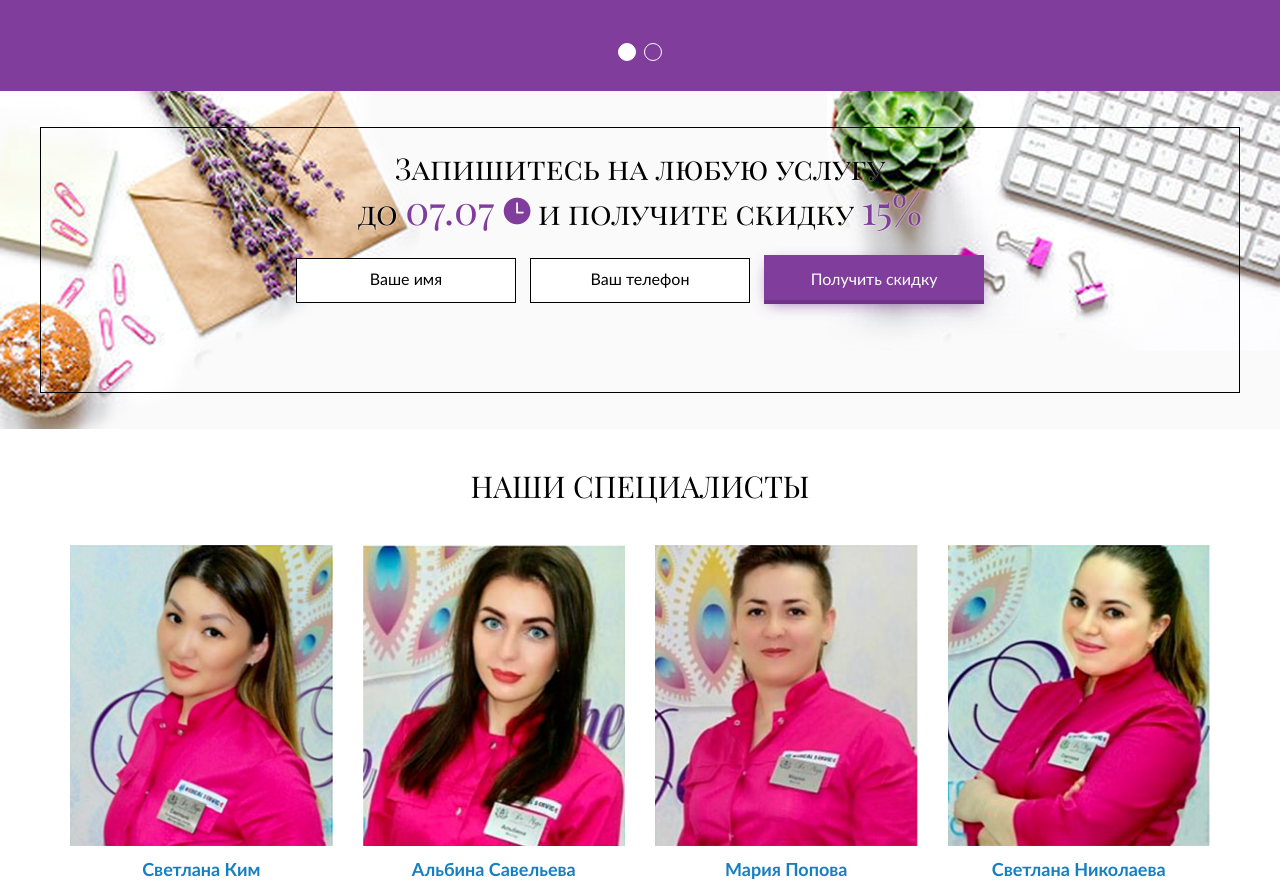
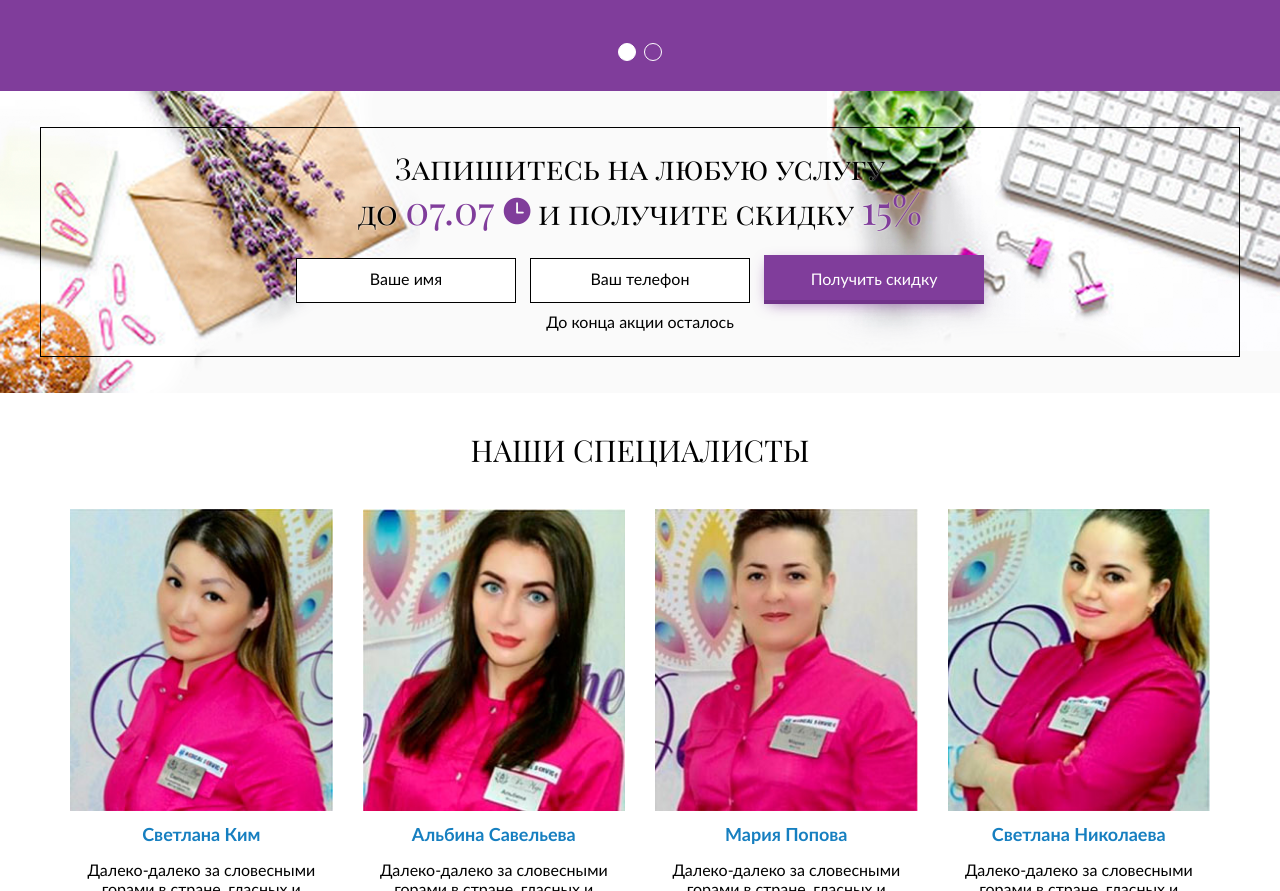
Before and after one commit to r1p-32/de-mare, a website: page app/index.html in a window 1280 px wide. Shown: the part 1362-2253 px from the top of the page. Drawn offline with nearby package versions, Linux system fonts and the light colour scheme; files that its build step writes are made by us from their sources; files whose address does not match are found by name.

Commit message:
add timer and readme

```diff
--- a/app/index.html
+++ b/app/index.html
@@ -441,6 +441,10 @@
 				<input type="text" class="main-input" name="name" placeholder="Ваше имя">
 				<input type="text" class="main-input" name="phone" placeholder="Ваш телефон">
 				<button type="submit" class="btn">Получить скидку</button>
+				<div class="timer">
+					<span>До конца акции осталось</span>
+					<script src="http://megatimer.ru/s/2d2a866ae3606bb6b75080a7e0db3738.js"></script>
+				</div>
 			</form>
 		</div>
 	</section>
--- a/app/sass/main.sass
+++ b/app/sass/main.sass
@@ -358,7 +358,6 @@
 // ---- stock ----
 
 .stock
-	height: 338px
 	position: relative
 	background: url('../img/stock-bg_left.png') top left, url('../img/stock-bg_right.png') top right
 	background-repeat: no-repeat
@@ -386,6 +385,10 @@
 		font-size: 40px
 		font-weight: normal
 		color: $main
+
+.timer
+	vertical-align: middle
+	padding-top: 10px
 
 // ---- team ----
 
```
Also changed, not shown: readme.md (added).
